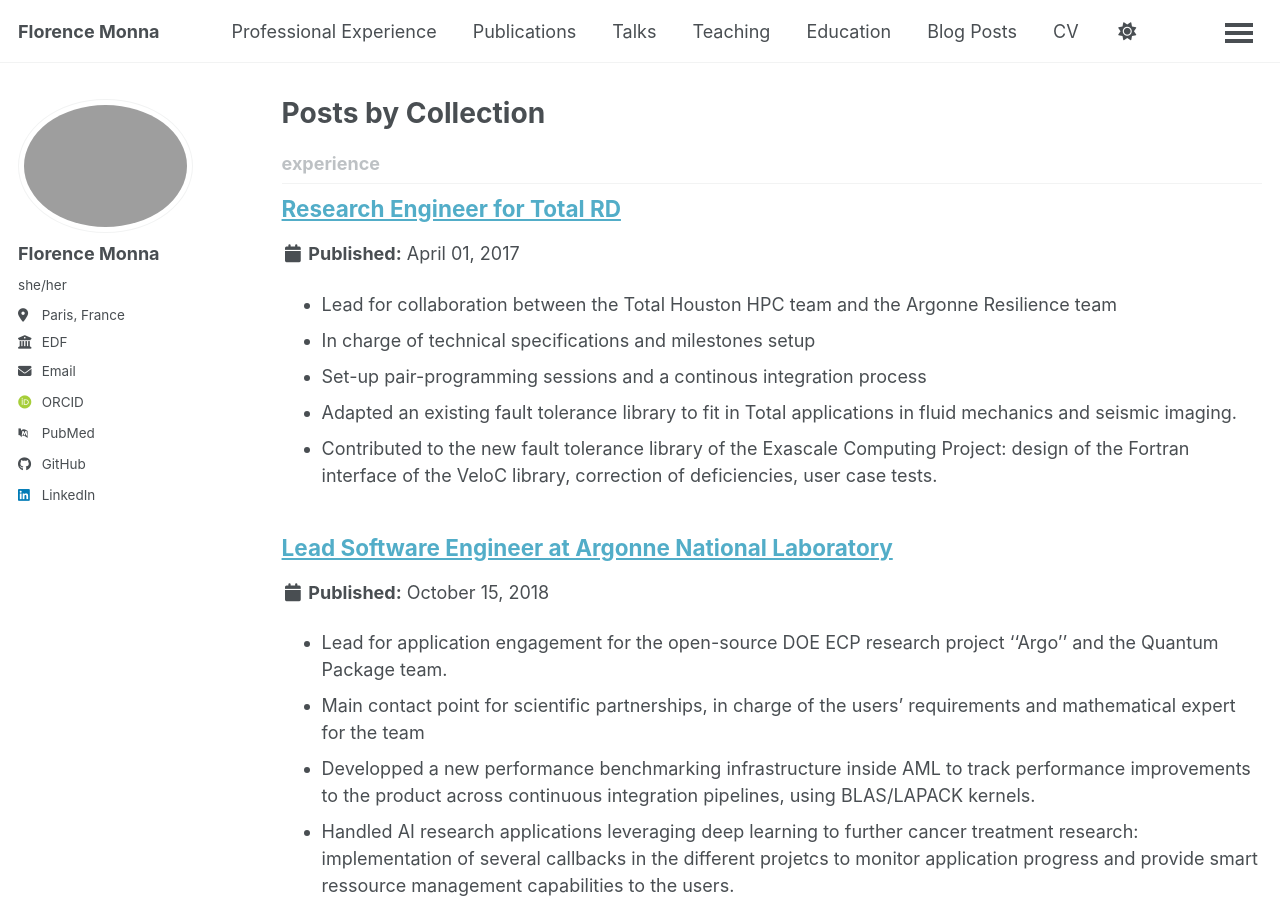
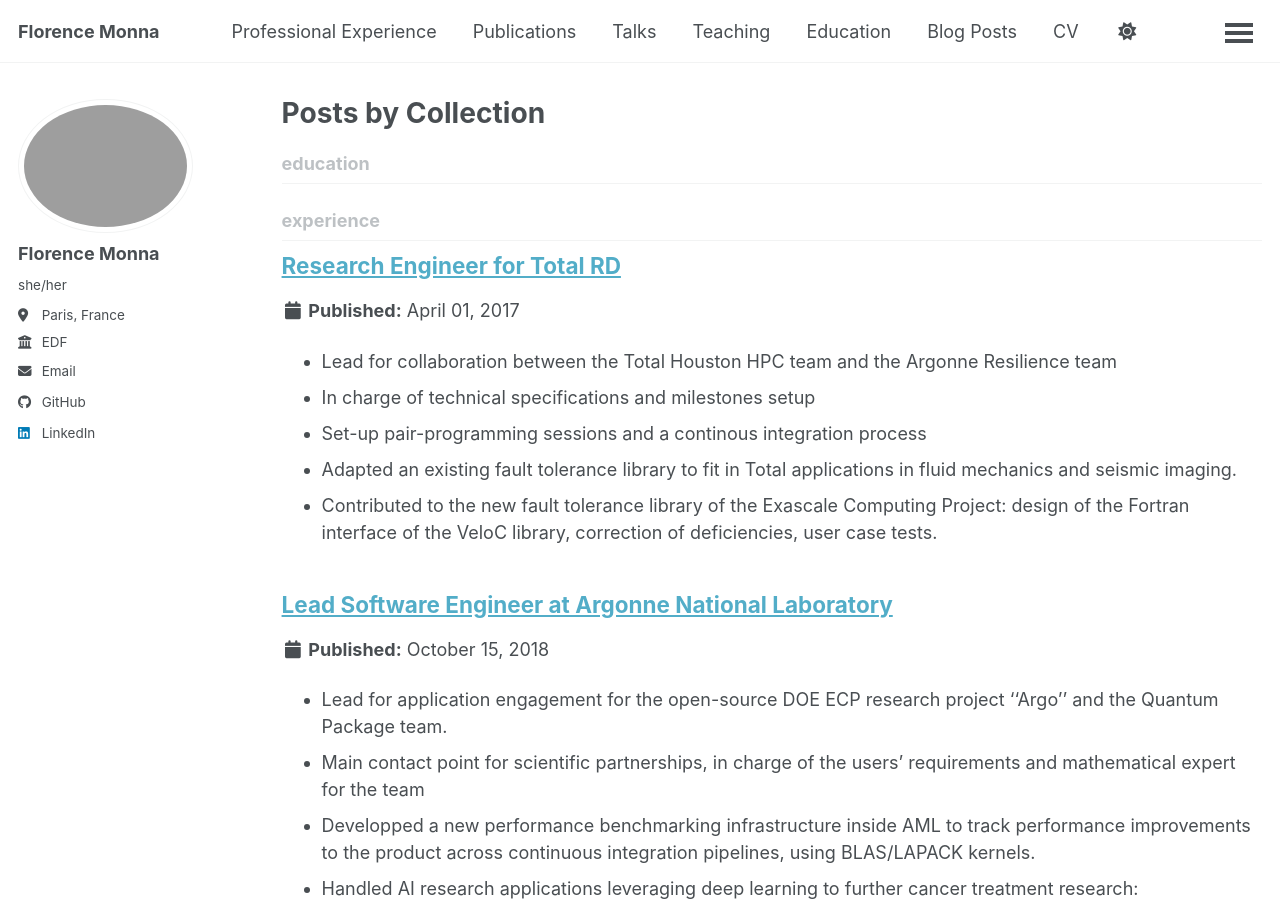
Before and after one commit to fmonna/fmonna.github.io, a Jekyll site: the page built from _pages/collection-archive.html, in a window 1280 px wide and 900 px high. Built offline with Jekyll 4.4.1, drawn with Linux system fonts in a browser that asks for light colours; some web fonts are replaced; a script bundle is joined from its source files by our own code; library files that are not in the unit come from our copies; a file with an impossible date is left out; some of the changed lines change nothing that is shown.

Commit message:
Update _config.yml

```diff
--- a/_config.yml
+++ b/_config.yml
@@ -38,10 +38,10 @@
   googlescholar    : #"https://scholar.google.com/citations?user=PS_CX0AAAAAJ"
   inspire-hep      : # URL
   impactstory      : # URL
-  orcid            : "https://orcid.org/yourorcidurl"
+  orcid            : # URL
   semantic         : # URL
   ssrn             : # URL
-  pubmed           : "https://www.ncbi.nlm.nih.gov/pubmed/?term=john+snow"
+  pubmed           : # URL
   researchgate     : # URL
   scopus           : # URL
   zotero           : # URL
@@ -90,6 +90,8 @@
     title: 'Journal Articles'
   conferences:
     title: 'Conference Papers'
+  mooc:
+    title: "Online Courses"
 
 # Site Settings
 teaser                   :  # filename of teaser fallback teaser image placed in /images/ for social media previews
@@ -234,6 +236,12 @@
     output: true
     permalink: /:collection/:path/
   experience:
+    output: true
+    permalink: /:collection/:path/
+  education:
+    output: true
+    permalink: /:collection/:path/
+  skills:
     output: true
     permalink: /:collection/:path/
 
```
